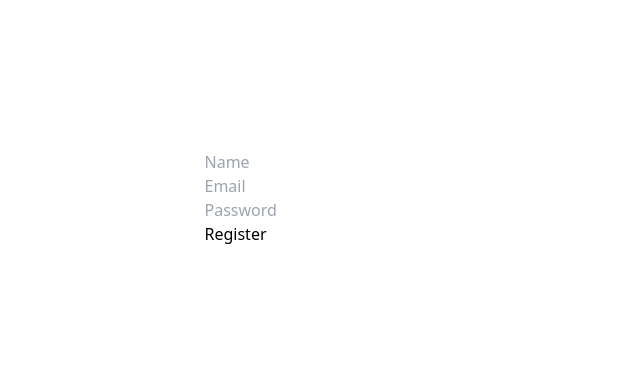
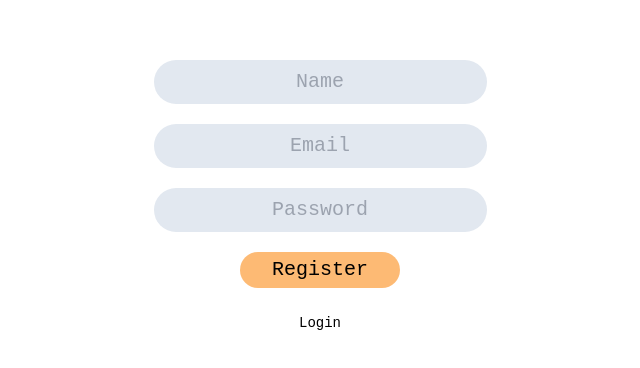
Before and after one commit to omkar787/meetings-management, a React (Create React App) app in the folder client/: page /register in a window 1280 px wide. Shown: the part 202-570 px from the top of the page, without its empty margins (320-960 px from the left). Built offline with nearby package versions, Linux system fonts and the light colour scheme; no server answers.

Commit message:
Login and register UI done

```diff
--- a/client/src/App.js
+++ b/client/src/App.js
@@ -8,7 +8,7 @@ function App() {
 	axios.defaults.baseURL = process.env.REACT_APP_BASE_URI;
 	axios.defaults.headers.post["Content-Type"] = "application/json";
 	return (
-		<div className="App">
+		<div style={{ fontFamily: "monospace " }} className="App">
 			<Routes>
 				<Route exact path="/" element={<Home />} />
 				<Route exact path="/register" element={<Register />} />
--- a/client/src/Routes/Login.js
+++ b/client/src/Routes/Login.js
@@ -1,10 +1,16 @@
 import axios from "axios";
 import React, { useLayoutEffect } from "react";
-import { useNavigate } from "react-router-dom";
+import { Link, useNavigate } from "react-router-dom";
 import validator from "../Methods/validator";
+import {
+	preDivCss,
+	formCss,
+	inputCss,
+	inputBtnCss,
+	linkCss,
+} from "../config/authCss";
 
 export default function Login() {
-
 	const navigate = useNavigate();
 
 	async function getLoggged() {
@@ -27,29 +33,46 @@ export default function Login() {
 		});
 
 		if (data.ok) {
-			localStorage.setItem("token", data.token)
+			localStorage.setItem("token", data.token);
 			navigate("/");
 		}
 	}
 
-	return <div>
+	return (
 		<div>
-			<form onSubmit={onSubmitHandle}>
+			<div className={preDivCss}>
+				<form className={formCss} onSubmit={onSubmitHandle}>
 					<div>
-					<input type='email' name='email' placeholder='Email' />
+						<input
+							className={inputCss}
+							type="email"
+							name="email"
+							placeholder="Email"
+						/>
 					</div>
 
 					<div>
 						<input
-						type='password'
-						name='password'
-						placeholder='Password'
+							type="password"
+							name="password"
+							placeholder="Password"
+							className={inputCss}
 						/>
 					</div>
 					<div>
-					<input type='submit' value='Register' />
+						<input
+							className={inputBtnCss}
+							type="submit"
+							value="Login"
+						/>
+					</div>
+					<div>
+						<Link className={linkCss} to="/register">
+							Register
+						</Link>
 					</div>
 				</form>
 			</div>
-	</div>;
+		</div>
+	);
 }
--- a/client/src/Routes/Register.js
+++ b/client/src/Routes/Register.js
@@ -1,8 +1,8 @@
 import axios from "axios";
 import React, { useLayoutEffect } from "react";
-import { useNavigate } from "react-router-dom";
+import { Link, useNavigate } from "react-router-dom";
 import validator from "../Methods/validator";
-
+import {preDivCss,formCss, inputCss,inputBtnCss,linkCss} from '../config/authCss'
 export default function Register() {
 	const navigate = useNavigate();
 
@@ -32,25 +32,49 @@ export default function Register() {
 	}
 
 	return (
-		<div className=' flex items-center justify-center h-screen'>
-			<div>
-				<form onSubmit={onSubmitHandle}>
+		<div>
+			<div className={preDivCss}>
+				<form
+					className={formCss}
+					onSubmit={onSubmitHandle}
+				>
 					<div>
-						<input type='text' name='name' placeholder='Name' />
+						<input
+							className={inputCss}
+							type="text"
+							name="name"
+							placeholder="Name"
+							required
+						/>
 					</div>
 					<div>
-						<input type='email' name='email' placeholder='Email' />
+						<input
+							className={inputCss}
+							type="email"
+							name="email"
+							placeholder="Email"
+							required
+						/>
 					</div>
 
 					<div>
 						<input
-							type='password'
-							name='password'
-							placeholder='Password'
+							className={inputCss}
+							type="password"
+							name="password"
+							placeholder="Password"
+							required
 						/>
 					</div>
 					<div>
-						<input type='submit' value='Register' />
+						<input
+							className={inputBtnCss}
+							type="submit"
+							value="Register"
+						/>
+					</div>
+					<div >
+						<Link className={linkCss} to="/login">Login</Link>
 					</div>
 				</form>
 			</div>
--- /dev/null
+++ b/client/src/config/authCss.js
@@ -0,0 +1,8 @@
+export const preDivCss =
+	"flex items-center justify-center text-xl h-screen p-5";
+export const formCss = "flex gap-5 flex-col p-5 text-center";
+
+export const inputCss =
+	"text-center bg-slate-200 outline-none p-2 px-10 rounded-3xl";
+export const inputBtnCss = "cursor-pointer bg-orange-300 rounded-3xl py-1 px-8";
+export const linkCss = "text-sm hover:text-blue-600 hover:underline";
```
Lines whose indentation alone changed are shown as unchanged.
